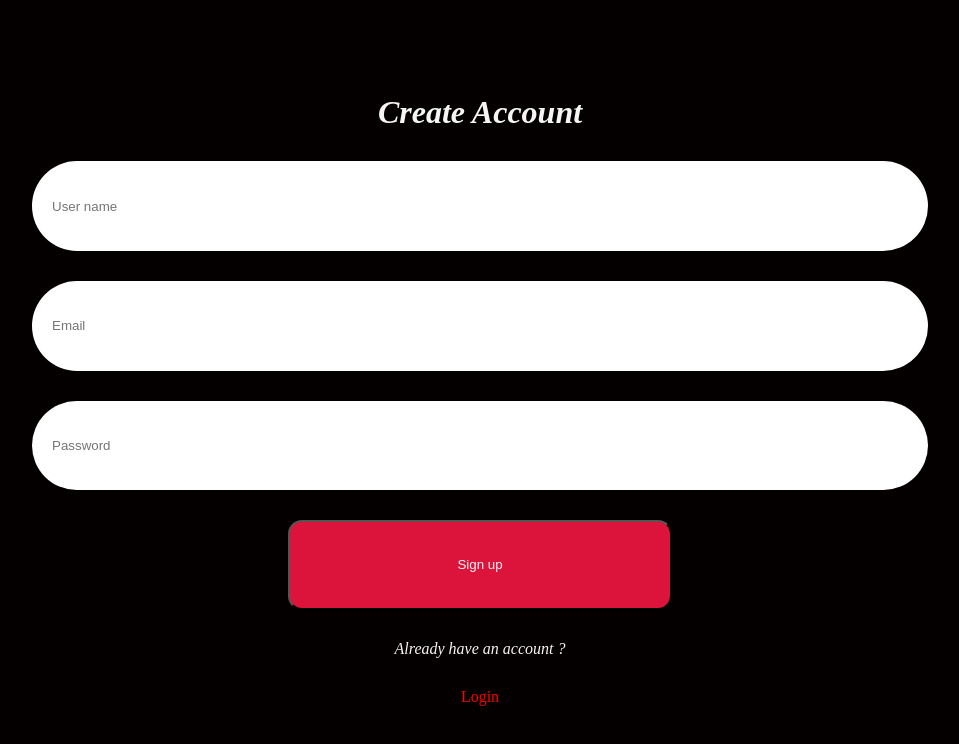
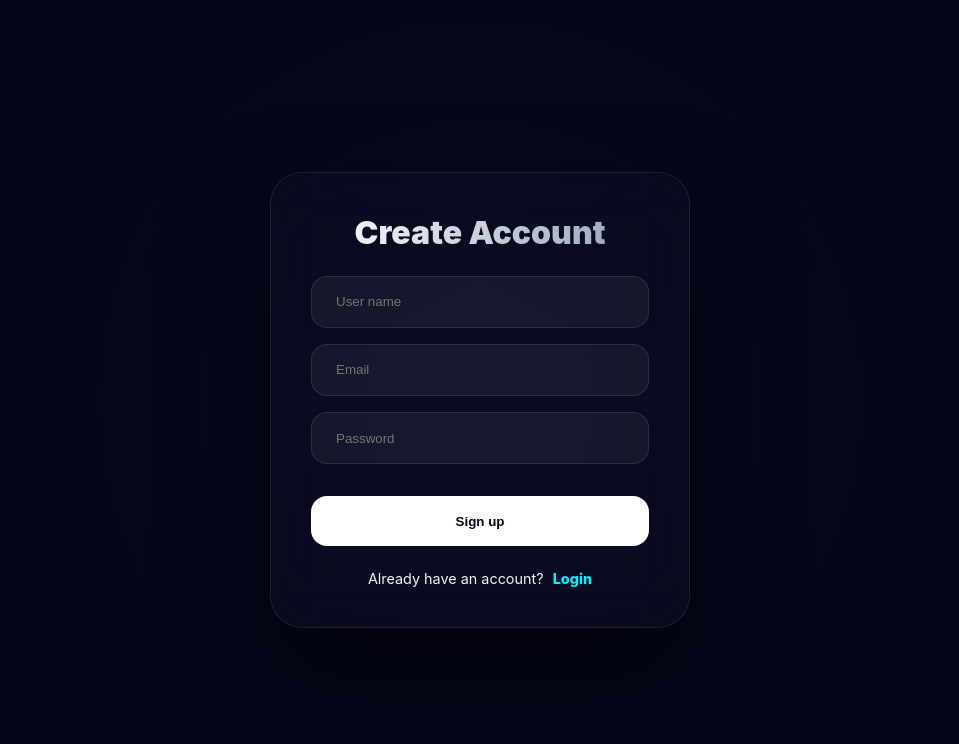
Before and after one commit to Amir-Rehman-Marwat/Pre-pulse, a React app in the folder Frontend/: page /register in a window 1280 px wide. Shown: the top 744 px of the page, without its empty margins (160-1119 px from the left). Built offline with nearby package versions, Linux system fonts and the light colour scheme; the HTML template or start-up script is replaced by a standard one.

Commit message:
fixed the registtration errors and added error and success toaster for registration page

```diff
--- a/Frontend/src/contexts/auth.context.jsx
+++ b/Frontend/src/contexts/auth.context.jsx
@@ -6,9 +6,11 @@ import { useState } from 'react'
 function AuthProvider({children}) {
     const [user, setUser] = useState(null);
     const [loading, setLoading] = useState(false)
+      const [error, setError] = useState(null)
+      const [success, setSuccess] = useState(null)
   return (
 
-       <AuthContext.Provider value={{user,setUser,loading,setLoading}}>
+       <AuthContext.Provider value={{user,setUser,loading,setLoading,error,success,setError,setSuccess}}>
       { children }
        </AuthContext.Provider>
   )
--- a/Frontend/src/features/auth/pages/Register.module.scss
+++ b/Frontend/src/features/auth/pages/Register.module.scss
@@ -1,4 +1,4 @@
-// Register.module.scss - Delta Hire Theme
+// Register.module.scss
 
 .mainWrapper {
   min-height: 100vh;
@@ -14,12 +14,76 @@
   &::before {
     content: '';
     position: absolute;
-    width: 250%; height: 250%;
-    background: radial-gradient(circle at 70% 70%, rgba(147, 51, 234, 0.04) 0%, transparent 40%);
+    width: 150%; height: 150%;
+    background: radial-gradient(circle at 50% 50%, rgba(147, 51, 234, 0.04), transparent 50%);
     z-index: 0;
   }
 }
 
+/* --- THE "OP" TOASTER DESIGN & ANIMATION --- */
+:global {
+  .errorMsg, .successMsg {
+    position: fixed;
+    top: 40px;
+    left: 40px; // Left side entry
+    z-index: 10000;
+    min-width: 340px;
+    padding: 1.5rem;
+    border-radius: 24px;
+    display: flex;
+    flex-direction: column;
+    gap: 8px;
+    backdrop-filter: blur(25px) saturate(200%);
+    box-shadow: 0 40px 80px rgba(0, 0, 0, 0.6), inset 0 0 0 1px rgba(255, 255, 255, 0.1);
+
+    // The "Enlarge" Spring Animation
+    animation: toastEnlarge 0.7s cubic-bezier(0.34, 1.56, 0.64, 1) forwards;
+    overflow: hidden;
+
+    &::after {
+      content: '';
+      position: absolute;
+      bottom: 0;
+      left: 0;
+      height: 5px;
+      width: 100%;
+      transform-origin: left;
+      animation: progressTimer 2s linear forwards;
+    }
+  }
+
+  .errorMsg {
+    background: rgba(255, 59, 48, 0.08);
+    border-left: 8px solid #ff3b30;
+    h3 { color: #ff6b63; font-weight: 900; margin: 0; &::before { content: '⚠️ '; } }
+    span { color: #ffd1cf; font-size: 0.95rem; }
+    &::after { background: #ff3b30; }
+  }
+
+  .successMsg {
+    background: rgba(0, 242, 254, 0.08);
+    border-left: 8px solid #00f2fe;
+    color: #e0f2fe;
+    font-weight: 800;
+    font-size: 1.1rem;
+    &::before { content: '💎 Registration Success'; display: block; margin-bottom: 4px; }
+    &::after { background: #00f2fe; }
+  }
+}
+
+/* --- ANIMATION KEYFRAMES --- */
+@keyframes toastEnlarge {
+  0% { transform: translateX(-150%) scale(0.6); opacity: 0; filter: blur(10px); }
+  70% { transform: translateX(10%) scale(1.1); opacity: 1; filter: blur(0px); } // Overshoot/Enlarge
+  100% { transform: translateX(0) scale(1); opacity: 1; }
+}
+
+@keyframes progressTimer {
+  0% { transform: scaleX(1); }
+  100% { transform: scaleX(0); }
+}
+
+/* --- FORM COMPONENTS --- */
 .loginFormContainer {
   position: relative;
   z-index: 10;
@@ -27,87 +91,65 @@
   max-width: 420px;
   padding: 2.5rem;
   background: rgba(255, 255, 255, 0.02);
-  backdrop-filter: blur(25px);
-  border: 1px solid rgba(255, 255, 255, 0.1);
+  backdrop-filter: blur(30px);
+  border: 1px solid rgba(255, 255, 255, 0.08);
   border-radius: 32px;
-  box-shadow: 0 40px 100px rgba(0, 0, 0, 0.4);
+  box-shadow: 0 50px 100px rgba(0, 0, 0, 0.6);
 }
 
-.loginForm {
-  display: flex;
-  flex-direction: column;
-  gap: 0.85rem; // Slightly tighter for 3 inputs
-
-  .formTitle {
-    font-size: 1.8rem;
-    font-weight: 900;
-    text-align: center;
-    margin-bottom: 1.2rem;
-    background: linear-gradient(to right, #ffffff, #94a3b8);
-    -webkit-background-clip: text;
-    -webkit-text-fill-color: transparent;
-  }
+.formTitle {
+  font-size: 2rem;
+  font-weight: 900;
+  text-align: center;
+  margin-bottom: 1.5rem;
+  background: linear-gradient(to right, #fff, #94a3b8);
+  -webkit-background-clip: text;
+  -webkit-text-fill-color: transparent;
 }
 
 .loadingPulse {
   text-align: center;
   color: #a855f7;
+  font-weight: 800;
   font-size: 0.75rem;
-  font-weight: 800;
   letter-spacing: 3px;
   margin-bottom: 1rem;
   animation: pulse 1s infinite alternate;
 }
 
-@keyframes pulse { from { opacity: 0.3; } to { opacity: 1; } }
+@keyframes pulse { from { opacity: 0.4; } to { opacity: 1; } }
 
 .loginEmail, .loginPassword {
   width: 100%;
-  padding: 1rem 1.25rem;
-  background: rgba(255, 255, 255, 0.04);
-  border: 1px solid rgba(255, 255, 255, 0.08);
-  border-radius: 14px;
+  padding: 1.1rem 1.5rem;
+  background: rgba(255, 255, 255, 0.05);
+  border: 1px solid rgba(255, 255, 255, 0.1);
+  border-radius: 16px;
   color: white;
+  margin-bottom: 1rem;
   transition: all 0.3s ease;
-
-  &:focus {
-    outline: none;
-    border-color: #a855f7; // Purple accent for register
-    background: rgba(255, 255, 255, 0.07);
-    box-shadow: 0 0 15px rgba(168, 85, 247, 0.15);
-  }
+  &:focus { outline: none; border-color: #00f2fe; background: rgba(255, 255, 255, 0.08); box-shadow: 0 0 20px rgba(0, 242, 254, 0.1); }
 }
 
 .loginBtn {
+  width: 100%;
+  padding: 1.1rem;
   margin-top: 1rem;
-  padding: 1.1rem;
-  background: white;
+  background: #ffffff;
   color: #020617;
-  font-weight: 800;
-  border-radius: 14px;
+  font-weight: 900;
+  border-radius: 16px;
   border: none;
   cursor: pointer;
-  transition: 0.3s;
-
-  &:hover:not(:disabled) {
-    transform: scale(1.02);
-    box-shadow: 0 10px 20px rgba(168, 85, 247, 0.2);
-  }
-
-  &:disabled { opacity: 0.5; cursor: not-allowed; }
+  transition: 0.3s cubic-bezier(0.4, 0, 0.2, 1);
+  &:hover:not(:disabled) { transform: translateY(-3px); box-shadow: 0 15px 30px rgba(168, 85, 247, 0.3); }
+  &:active { transform: translateY(0); }
 }
 
 .footerText {
   text-align: center;
-  margin-top: 1rem;
-  font-size: 0.85rem;
+  margin-top: 1.5rem;
+  font-size: 0.9rem;
   color: #64748b;
-
-  .link {
-    color: #a855f7;
-    text-decoration: none;
-    font-weight: 700;
-    margin-left: 5px;
-    &:hover { color: #22d3ee; }
-  }
+  .link { color: #00f2fe; font-weight: 800; text-decoration: none; margin-left: 5px; &:hover { color: #a855f7; } }
 }
--- a/Frontend/src/features/auth/pages/register.jsx
+++ b/Frontend/src/features/auth/pages/register.jsx
@@ -1,64 +1,103 @@
-import React from 'react'
+import React, { useState, useEffect } from 'react'
 import { Link } from 'react-router'
 import { useForm } from "react-hook-form"
 import { useContext } from 'react'
 import { AuthContext } from '../../../contexts/auth.context'
 import AuthHook from '../../../hooks/auth.hooks'
+import styles from './Register.module.scss';
+
 function Register() {
- const {handleRegister}=AuthHook()
+  console.log("page rendere")
+  const { handleRegister } = AuthHook()
   const context = useContext(AuthContext)
-  const {loading,user}=context
+  const { loading, error, success, setError, setSuccess } = context
+
+  console.log(error,success)
   const {
     register,
     handleSubmit,
-    watch,
     reset,
     formState: { errors },
   } = useForm()
 
-  // submit function :
+  // Logic to clear toasters after 2 seconds
+  useEffect(() => {
+    if (error || success) {
+      const timer = setTimeout(() => {
+        setError(null);
+        setSuccess(null);
+      }, 3000);
+      return () => clearTimeout(timer);
+    }
+  }, [error, success, setError, setSuccess]);
+
   const onSubmit = async (data) => {
-     console.log(data)
     try {
-  const response= await handleRegister(data.userName,data.email,data.password)
-if(response.user){
-  alert(response.message)
-}else if(response.message){
-     alert(response.message)
-}else{
-  alert(response)
-}
+      const response = await handleRegister(data.userName, data.email, data.password)
     } catch (error) {
       console.log(error)
-}finally{
+    } finally {
       reset()
     }
   }
+
   return (
-    <main>
-      <div className="login-form-container">
+    <main className={styles.mainWrapper}>
+      {/* ERROR TOASTER */}
+      {error && (
+        <div className='errorMsg'>
+          <h3>{error.type}</h3>
+          <span>{error.message} </span>
+        </div>
+      )}
 
-        <form className='login-form' onSubmit={handleSubmit(onSubmit)}>
-          {loading && <div>LOADING....</div> }
-          <h3>Create Account</h3>
-             <input type="text"
-           className="login-email"
-           defaultValue="" {...register("userName")}
-           placeholder='User name'/>
-          <input type="text"
-           className="login-email"
-           defaultValue="" {...register("email")}
-           placeholder='Email'/>
-          <input type="password"
-          className="login-password"
-           defaultValue="" {...register("password")}
-           placeholder='Password' />
-          <button disabled={loading} type='submit' className="login-btn">Sign up</button>
-          <span>Already have an account ?</span> <Link className="link" to="/login">Login</Link>
+      {/* SUCCESS TOASTER */}
+      {success && (
+        <div className='successMsg'>{success.message}</div>
+      )}
+
+      <div className={styles.loginFormContainer}>
+        <form className={styles.loginForm} onSubmit={handleSubmit(onSubmit)}>
+          {loading && <div className={styles.loadingPulse}>LOADING....</div> }
+
+          <h3 className={styles.formTitle}>Create Account</h3>
+
+          <input
+            type="text"
+            className={styles.loginEmail}
+            defaultValue=""
+            {...register("userName")}
+            placeholder='User name'
+          />
+
+          <input
+            type="text"
+            className={styles.loginEmail}
+            defaultValue=""
+            {...register("email")}
+            placeholder='Email'
+          />
+
+          <input
+            type="password"
+            className={styles.loginPassword}
+            defaultValue=""
+            {...register("password")}
+            placeholder='Password'
+          />
+
+          <button disabled={loading} type='submit' className={styles.loginBtn}>
+            Sign up
+          </button>
+
+          <div className={styles.footerText}>
+            <span>Already have an account?</span>{" "}
+            <Link className={styles.link} to="/login">Login</Link>
+          </div>
         </form>
       </div>
     </main>
   )
 }
 
-export default Register
+export default Register;
--- a/Frontend/src/hooks/auth.hooks.jsx
+++ b/Frontend/src/hooks/auth.hooks.jsx
@@ -6,13 +6,13 @@ import { useNavigate } from "react-router";
 
 const AuthHook = () => {
 const context=useContext(AuthContext);
-const {setUser,setLoading,user}=context;
+const {setUser,setLoading,user,setError,setSuccess}=context;
 const navigate=useNavigate()
 useEffect(() => {
   if(user){
     setTimeout(() => {
       navigate("/")
-    }, 2000);
+    }, 3500);
 
   }
 }, [user])
@@ -42,14 +42,18 @@ useEffect(() => {
         setLoading(true)
         const response=await registerUser(userName,email,password)
         if(response.status===201){
-          setLoading(false)
+          setSuccess({message:"Registeration successfull ,Welcome to the APP"})
+           setLoading(false)
           setUser(response.data.user)
+
         }else if(response.status!==201){
+           console.log(response)
+            setError({type:"Bad request",message:response.response.data.message})
+             setLoading(false)
+        }else{
+
+            setError({type:"Server error!",message:"There is an error in the server ,please try again later "})
             setLoading(false)
-           return  response.response.data
-        }else{
-            setLoading(false)
-            return  "server error"
         }
     } catch (error) {
         return error
```
Lines whose indentation alone changed are shown as unchanged.
